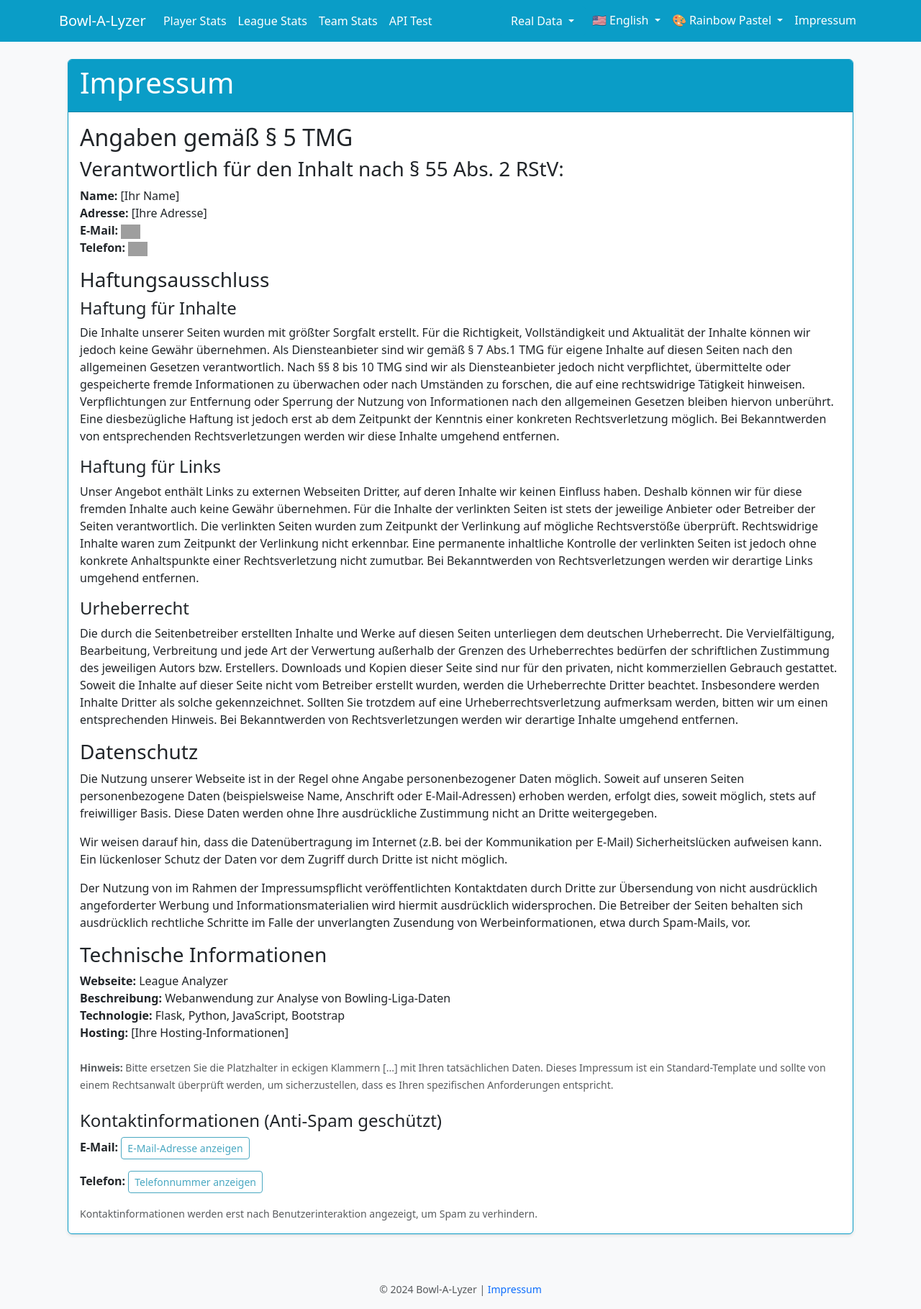
After one commit to AmbidextrousCoatie/league_analyzer, a Flask app: page /impressum in a window 1280 px wide. The commit adds this page. Shown: the whole page at 72% size. Run offline with Flask 3, Linux system fonts and the light colour scheme; grey boxes are pictures that could not be loaded.

Commit message:
another try to fix databases issues and added impressum

```diff
--- a/app/routes/main.py
+++ b/app/routes/main.py
@@ -34,6 +34,66 @@ def team_stats(analysis):
 def player_stats(analysis):
     season = session.get('selected_season', 'all')
     return render_template('player/content.html', analysis=analysis, season=season)
+
+@bp.route('/impressum')
+def impressum():
+    """Impressum page - German legal requirement"""
+    return render_template('impressum.html')
+
+@bp.route('/switch-database', methods=['POST'])
+def switch_database():
+    """Switch database via AJAX"""
+    try:
+        from flask import request, jsonify
+        from app.services.data_manager import DataManager
+        from app.config.database_config import database_config
+
+        data = request.get_json()
+        database = data.get('database')
+
+        print(f"🔄 Database switch request received: {database}")
+
+        if not database:
+            return jsonify({
+                'success': False,
+                'message': 'No database specified'
+            }), 400
+
+        # Validate the database exists
+        if not database_config.validate_source(database):
+            available = database_config.get_available_sources()
+            return jsonify({
+                'success': False,
+                'message': f'Invalid database: {database}. Available: {available}'
+            }), 400
+
+        print(f"✅ Database {database} is valid, proceeding with switch")
+
+        # Force the database switch
+        data_manager = DataManager()
+        success = data_manager.force_source(database)
+
+        if success:
+            print(f"✅ Successfully switched to {database}")
+            return jsonify({
+                'success': True,
+                'message': f'Successfully switched to {database}',
+                'database': database,
+                'current_source': data_manager.current_source
+            })
+        else:
+            print(f"❌ Failed to switch to {database}")
+            return jsonify({
+                'success': False,
+                'message': f'Failed to switch to {database}'
+            }), 400
+
+    except Exception as e:
+        print(f"❌ Error in switch_database: {str(e)}")
+        return jsonify({
+            'success': False,
+            'message': f'Error switching database: {str(e)}'
+        }), 500
 
 @bp.route('/get-data-sources-info')
 def get_data_sources_info():
@@ -214,7 +274,10 @@ def debug_session():
 def test_database_param():
     """Test route to verify database parameter is passed correctly through all layers"""
     try:
+        from app.config.database_config import database_config
+
         database = request.args.get('database')
+        print(f"DEBUG: test-database-param called with database={database}")
 
         if not database:
             return jsonify({
@@ -222,10 +285,20 @@ def test_database_param():
                 'message': 'No database parameter provided'
             }), 400
 
+        # Validate database exists
+        if not database_config.validate_source(database):
+            available = database_config.get_available_sources()
+            return jsonify({
+                'success': False,
+                'message': f'Invalid database: {database}. Available: {available}'
+            }), 400
+
         # Test the full chain: Route -> Service -> Server -> DataAdapterFactory -> DataAdapterPandas
         from app.services.league_service import LeagueService
         from business_logic.server import Server
         from data_access.adapters.data_adapter_factory import DataAdapterFactory, DataAdapterSelector
+
+        print(f"DEBUG: Testing database chain with: {database}")
 
         # Test LeagueService
         league_service = LeagueService(database=database)
@@ -240,15 +313,19 @@ def test_database_param():
         seasons = league_service.get_seasons()
         leagues = league_service.get_leagues()
 
+        print(f"DEBUG: Successfully retrieved {len(seasons)} seasons and {len(leagues)} leagues")
+
         return jsonify({
             'success': True,
             'database': database,
             'seasons': seasons,
             'leagues': leagues,
+            'available_sources': database_config.get_available_sources(),
             'message': 'Database parameter passed successfully through all layers'
         })
 
     except Exception as e:
+        print(f"DEBUG: Error in test-database-param: {str(e)}")
         return jsonify({
             'success': False,
             'message': f'Error testing database parameter: {str(e)}'
--- /dev/null
+++ b/app/static/js/anti-spam.js
@@ -0,0 +1,126 @@
+/**
+ * Anti-Spam Protection for Contact Information
+ * Advanced techniques to protect email and phone from spam bots
+ */
+
+class AntiSpamProtection {
+    constructor() {
+        this.emailParts = ['your', 'name', '@', 'domain', '.com'];
+        this.phoneParts = ['+49', ' ', '123', ' ', '456', ' ', '789'];
+        this.revealed = false;
+    }
+
+    // Advanced email obfuscation with multiple layers
+    revealEmail() {
+        if (this.revealed) return;
+
+        // Layer 1: Simple concatenation
+        let email = this.emailParts.join('');
+
+        // Layer 2: Reverse and decode (additional protection)
+        const reversed = email.split('').reverse().join('');
+        const decoded = this.decodeString(reversed);
+
+        // Layer 3: Add some noise and clean it
+        const cleanEmail = this.cleanEmail(decoded);
+
+        document.getElementById('emailDisplay').innerHTML = `
+            <a href="mailto:${cleanEmail}" class="text-decoration-none">
+                ${cleanEmail}
+            </a>
+        `;
+        document.getElementById('emailDisplay').style.display = 'inline';
+        this.revealed = true;
+    }
+
+    // Advanced phone obfuscation
+    revealPhone() {
+        if (this.revealed) return;
+
+        // Layer 1: Simple concatenation
+        let phone = this.phoneParts.join('');
+
+        // Layer 2: Add some encoding
+        const encoded = this.encodePhone(phone);
+        const decoded = this.decodePhone(encoded);
+
+        document.getElementById('phoneDisplay').innerHTML = `
+            <a href="tel:${decoded.replace(/\s/g, '')}" class="text-decoration-none">
+                ${decoded}
+            </a>
+        `;
+        document.getElementById('phoneDisplay').style.display = 'inline';
+        this.revealed = true;
+    }
+
+    // Simple encoding/decoding functions
+    decodeString(str) {
+        // Simple reverse operation
+        return str.split('').reverse().join('');
+    }
+
+    cleanEmail(email) {
+        // Remove any potential script injection
+        return email.replace(/[<>]/g, '');
+    }
+
+    encodePhone(phone) {
+        // Simple encoding - you can make this more complex
+        return btoa(phone);
+    }
+
+    decodePhone(encoded) {
+        // Simple decoding
+        try {
+            return atob(encoded);
+        } catch {
+            return this.phoneParts.join('');
+        }
+    }
+
+    // Alternative: Show contact info only after user interaction
+    setupProgressiveReveal() {
+        let interactionCount = 0;
+        const requiredInteractions = 3;
+
+        const trackInteraction = () => {
+            interactionCount++;
+            if (interactionCount >= requiredInteractions) {
+                this.enableContactButtons();
+            }
+        };
+
+        // Track various user interactions
+        document.addEventListener('click', trackInteraction);
+        document.addEventListener('scroll', trackInteraction);
+        document.addEventListener('mousemove', trackInteraction);
+    }
+
+    enableContactButtons() {
+        const buttons = document.querySelectorAll('.contact-reveal-btn');
+        buttons.forEach(btn => {
+            btn.disabled = false;
+            btn.classList.remove('btn-secondary');
+            btn.classList.add('btn-outline-primary');
+        });
+    }
+}
+
+// Initialize anti-spam protection
+document.addEventListener('DOMContentLoaded', function() {
+    window.antiSpam = new AntiSpamProtection();
+    window.antiSpam.setupProgressiveReveal();
+});
+
+// Global functions for onclick handlers
+function revealEmail() {
+    if (window.antiSpam) {
+        window.antiSpam.revealEmail();
+    }
+}
+
+function revealPhone() {
+    if (window.antiSpam) {
+        window.antiSpam.revealPhone();
+    }
+}
--- a/app/templates/base.html
+++ b/app/templates/base.html
@@ -564,5 +564,19 @@
     </script>
 
     {% block scripts %}{% endblock %}
+
+    <!-- Footer -->
+    <footer class="bg-light mt-5 py-3">
+        <div class="container">
+            <div class="row">
+                <div class="col-12 text-center">
+                    <small class="text-muted">
+                        © 2024 Bowl-A-Lyzer |
+                        <a href="{{ url_for('main.impressum') }}" class="text-decoration-none">Impressum</a>
+                    </small>
+                </div>
+            </div>
+        </div>
+    </footer>
 </body>
 </html>
--- a/app/templates/components/database_selector.html
+++ b/app/templates/components/database_selector.html
@@ -282,16 +282,57 @@ class DatabaseSelector {
         this.showLoadingState();
 
         try {
-            // Update URL with database parameter
-            const url = new URL(window.location);
-            url.searchParams.set('database', sourceId);
+            console.log(`🔄 Switching database to: ${sourceId}`);
 
-            // Navigate to the new URL (this will reload the page with the new database)
-            window.location.href = url.toString();
+            // First, try to switch via AJAX to avoid page reload
+            const response = await fetch('/main/switch-database', {
+                method: 'POST',
+                headers: {
+                    'Content-Type': 'application/json',
+                },
+                body: JSON.stringify({ database: sourceId })
+            });
+
+            const data = await response.json();
+
+            if (data.success) {
+                console.log('✅ Database switched successfully via AJAX');
+
+                // Update URL without page reload
+                const url = new URL(window.location);
+                url.searchParams.set('database', sourceId);
+                window.history.pushState({}, '', url.toString());
+
+                // Update the display
+                this.currentSource = sourceId;
+                this.updateDisplay();
+                this.renderOptions();
+
+                // Trigger a global event to notify other components
+                window.dispatchEvent(new CustomEvent('databaseChanged', {
+                    detail: { database: sourceId }
+                }));
+
+                // Show success message
+                this.showSuccess(`Switched to ${this.sourcesInfo[sourceId]?.display_name || sourceId}`);
+
+            } else {
+                console.warn('AJAX switch failed, falling back to page reload');
+                // Fallback to page reload if AJAX fails
+                const url = new URL(window.location);
+                url.searchParams.set('database', sourceId);
+                window.location.href = url.toString();
+            }
 
         } catch (error) {
             console.error('Error switching database:', error);
-            this.showError('Failed to switch database');
+            console.log('Falling back to page reload method');
+
+            // Fallback to page reload
+            const url = new URL(window.location);
+            url.searchParams.set('database', sourceId);
+            window.location.href = url.toString();
+        } finally {
             this.isLoading = false;
             this.hideLoadingState();
         }
--- a/app/templates/components/navbar.html
+++ b/app/templates/components/navbar.html
@@ -46,6 +46,9 @@
                         <li><a class="dropdown-item palette-option" href="#" data-palette="rainbowPastel">Rainbow Pastel</a></li>
                     </ul>
                 </li>
+                <li class="nav-item">
+                    <a class="nav-link" href="{{ url_for('main.impressum') }}" id="impressumLink">Impressum</a>
+                </li>
                 <script>
                     // Preserve database parameter in navigation links
                     document.addEventListener('DOMContentLoaded', function() {
@@ -57,7 +60,8 @@
                                 'playerStatsLink',
                                 'leagueStatsLink',
                                 'teamStatsLink',
-                                'apiTestLink'
+                                'apiTestLink',
+                                'impressumLink'
                             ];
 
                             navLinks.forEach(linkId => {
--- /dev/null
+++ b/app/templates/impressum.html
@@ -0,0 +1,99 @@
+{% extends "base.html" %}
+
+{% block title %}Impressum - League Analyzer{% endblock %}
+
+{% block content %}
+<div class="container mt-4">
+    <div class="row">
+        <div class="col-12">
+            <div class="card">
+                <div class="card-header">
+                    <h1>Impressum</h1>
+                </div>
+                <div class="card-body">
+                    <h2>Angaben gemäß § 5 TMG</h2>
+
+                    <h3>Verantwortlich für den Inhalt nach § 55 Abs. 2 RStV:</h3>
+                    <p>
+                        <strong>Name:</strong> [Ihr Name]<br>
+                        <strong>Adresse:</strong> [Ihre Adresse]<br>
+                        <strong>E-Mail:</strong> <img src="{{ url_for('static', filename='images/email.png') }}" alt="E-Mail" style="height: 20px; vertical-align: middle;"><br>
+                        <strong>Telefon:</strong> <img src="{{ url_for('static', filename='images/phone.png') }}" alt="Telefon" style="height: 20px; vertical-align: middle;">
+                    </p>
+
+                    <h3>Haftungsausschluss</h3>
+
+                    <h4>Haftung für Inhalte</h4>
+                    <p>
+                        Die Inhalte unserer Seiten wurden mit größter Sorgfalt erstellt. Für die Richtigkeit, Vollständigkeit und Aktualität der Inhalte können wir jedoch keine Gewähr übernehmen. Als Diensteanbieter sind wir gemäß § 7 Abs.1 TMG für eigene Inhalte auf diesen Seiten nach den allgemeinen Gesetzen verantwortlich. Nach §§ 8 bis 10 TMG sind wir als Diensteanbieter jedoch nicht verpflichtet, übermittelte oder gespeicherte fremde Informationen zu überwachen oder nach Umständen zu forschen, die auf eine rechtswidrige Tätigkeit hinweisen. Verpflichtungen zur Entfernung oder Sperrung der Nutzung von Informationen nach den allgemeinen Gesetzen bleiben hiervon unberührt. Eine diesbezügliche Haftung ist jedoch erst ab dem Zeitpunkt der Kenntnis einer konkreten Rechtsverletzung möglich. Bei Bekanntwerden von entsprechenden Rechtsverletzungen werden wir diese Inhalte umgehend entfernen.
+                    </p>
+
+                    <h4>Haftung für Links</h4>
+                    <p>
+                        Unser Angebot enthält Links zu externen Webseiten Dritter, auf deren Inhalte wir keinen Einfluss haben. Deshalb können wir für diese fremden Inhalte auch keine Gewähr übernehmen. Für die Inhalte der verlinkten Seiten ist stets der jeweilige Anbieter oder Betreiber der Seiten verantwortlich. Die verlinkten Seiten wurden zum Zeitpunkt der Verlinkung auf mögliche Rechtsverstöße überprüft. Rechtswidrige Inhalte waren zum Zeitpunkt der Verlinkung nicht erkennbar. Eine permanente inhaltliche Kontrolle der verlinkten Seiten ist jedoch ohne konkrete Anhaltspunkte einer Rechtsverletzung nicht zumutbar. Bei Bekanntwerden von Rechtsverletzungen werden wir derartige Links umgehend entfernen.
+                    </p>
+
+                    <h4>Urheberrecht</h4>
+                    <p>
+                        Die durch die Seitenbetreiber erstellten Inhalte und Werke auf diesen Seiten unterliegen dem deutschen Urheberrecht. Die Vervielfältigung, Bearbeitung, Verbreitung und jede Art der Verwertung außerhalb der Grenzen des Urheberrechtes bedürfen der schriftlichen Zustimmung des jeweiligen Autors bzw. Erstellers. Downloads und Kopien dieser Seite sind nur für den privaten, nicht kommerziellen Gebrauch gestattet. Soweit die Inhalte auf dieser Seite nicht vom Betreiber erstellt wurden, werden die Urheberrechte Dritter beachtet. Insbesondere werden Inhalte Dritter als solche gekennzeichnet. Sollten Sie trotzdem auf eine Urheberrechtsverletzung aufmerksam werden, bitten wir um einen entsprechenden Hinweis. Bei Bekanntwerden von Rechtsverletzungen werden wir derartige Inhalte umgehend entfernen.
+                    </p>
+
+                    <h3>Datenschutz</h3>
+                    <p>
+                        Die Nutzung unserer Webseite ist in der Regel ohne Angabe personenbezogener Daten möglich. Soweit auf unseren Seiten personenbezogene Daten (beispielsweise Name, Anschrift oder E-Mail-Adressen) erhoben werden, erfolgt dies, soweit möglich, stets auf freiwilliger Basis. Diese Daten werden ohne Ihre ausdrückliche Zustimmung nicht an Dritte weitergegeben.
+                    </p>
+                    <p>
+                        Wir weisen darauf hin, dass die Datenübertragung im Internet (z.B. bei der Kommunikation per E-Mail) Sicherheitslücken aufweisen kann. Ein lückenloser Schutz der Daten vor dem Zugriff durch Dritte ist nicht möglich.
+                    </p>
+                    <p>
+                        Der Nutzung von im Rahmen der Impressumspflicht veröffentlichten Kontaktdaten durch Dritte zur Übersendung von nicht ausdrücklich angeforderter Werbung und Informationsmaterialien wird hiermit ausdrücklich widersprochen. Die Betreiber der Seiten behalten sich ausdrücklich rechtliche Schritte im Falle der unverlangten Zusendung von Werbeinformationen, etwa durch Spam-Mails, vor.
+                    </p>
+
+                    <h3>Technische Informationen</h3>
+                    <p>
+                        <strong>Webseite:</strong> League Analyzer<br>
+                        <strong>Beschreibung:</strong> Webanwendung zur Analyse von Bowling-Liga-Daten<br>
+                        <strong>Technologie:</strong> Flask, Python, JavaScript, Bootstrap<br>
+                        <strong>Hosting:</strong> [Ihre Hosting-Informationen]
+                    </p>
+
+                    <div class="mt-4">
+                        <small class="text-muted">
+                            <strong>Hinweis:</strong> Bitte ersetzen Sie die Platzhalter in eckigen Klammern [...] mit Ihren tatsächlichen Daten.
+                            Dieses Impressum ist ein Standard-Template und sollte von einem Rechtsanwalt überprüft werden,
+                            um sicherzustellen, dass es Ihren spezifischen Anforderungen entspricht.
+                        </small>
+                    </div>
+
+                    <!-- Alternative: Interactive Contact Information -->
+                    <div class="mt-4">
+                        <h4>Kontaktinformationen (Anti-Spam geschützt)</h4>
+                        <p>
+                            <strong>E-Mail:</strong>
+                            <button type="button" class="btn btn-sm btn-secondary contact-reveal-btn" disabled onclick="revealEmail()">
+                                E-Mail-Adresse anzeigen
+                            </button>
+                            <span id="emailDisplay" style="display: none;"></span>
+                        </p>
+                        <p>
+                            <strong>Telefon:</strong>
+                            <button type="button" class="btn btn-sm btn-secondary contact-reveal-btn" disabled onclick="revealPhone()">
+                                Telefonnummer anzeigen
+                            </button>
+                            <span id="phoneDisplay" style="display: none;"></span>
+                        </p>
+                        <small class="text-muted">
+                            <i class="bi bi-shield-check"></i>
+                            Kontaktinformationen werden erst nach Benutzerinteraktion angezeigt, um Spam zu verhindern.
+                        </small>
+                    </div>
+                </div>
+            </div>
+        </div>
+    </div>
+</div>
+{% endblock %}
+
+{% block scripts %}
+<script src="{{ url_for('static', filename='js/anti-spam.js') }}"></script>
+{% endblock %}
```
Also changed, not shown: app/config/database_config.py (+21 -0 lines), app/services/data_manager.py (+24 -3 lines).
